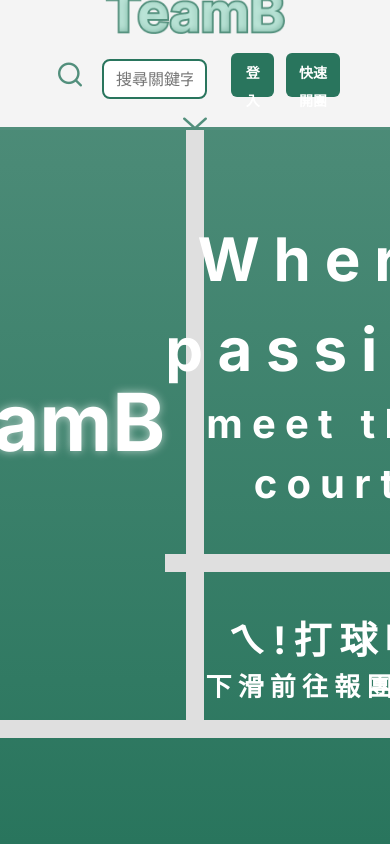
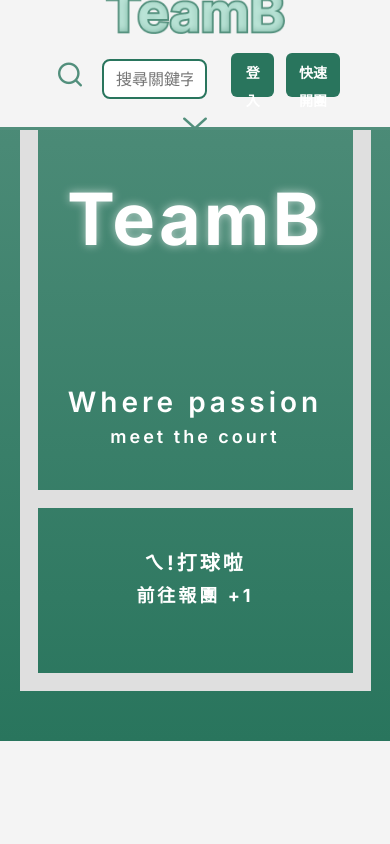
Before and after one commit to zx0938013408/TeamB_next, a Next.js app: page / in a window 390 px wide. Both pictures are taken after a click on the element 70 px from the left and 75 px from the top of the page. Shown: the top 844 px of the page. Built offline with nearby package versions, Linux system fonts and the light colour scheme; no server answers.

Commit message:
首頁 動畫區 rwd調整

```diff
--- a/components/HeroSection.js
+++ b/components/HeroSection.js
@@ -16,7 +16,7 @@ const HeroSection = React.forwardRef((_, ref) => {
           </div>
           <div className="hero-action">
             <div className="hero-highlight">ㄟ!打球啦</div>
-            <div className="hero-scroll">下滑前往報團 +1</div>
+            <div className="hero-scroll">前往報團 +1</div>
           </div>
         </div>
       </div>
--- a/styles/index-styles.css
+++ b/styles/index-styles.css
@@ -235,17 +235,19 @@
 /* 主視覺區塊 */
 .hero-container {
   width: 100%;
-  height: 100vh;
+  height: auto;
   background: #29755d;
   display: flex;
   justify-content: center;
   align-items: center;
+  padding: 200px 0;
 }
 
 /* 內部內容 */
 .hero-content {
-  width: 1440px;
-  height: 632px;
+  width: 90vw;
+  aspect-ratio: 16/9;
+  height: 70vh;
   display: flex;
   position: relative;
   border: 18px solid #dfdfdf;
@@ -261,11 +263,12 @@
 }
 
 .hero-logo {
-  font-size: 80px;
+  font-size: 72px;
   font-family: Inter, sans-serif;
   font-weight: 700;
   color: white;
   text-shadow: 0 0 10px rgba(255, 255, 255, 0.6);
+  letter-spacing: 6px;
 }
 
 /* 右側內容區域 */
@@ -301,13 +304,14 @@
   align-items: center;
   border-bottom: 9px solid #dfdfdf;
   padding: 40px 0;
+  letter-spacing: 3px;
 }
 
 .hero-title {
   font-size: 60px;
   font-family: Inter, sans-serif;
   font-weight: 700;
-  letter-spacing: 13.8px;
+  letter-spacing: 6px;
   color: white;
 }
 
@@ -315,7 +319,7 @@
   font-size: 40px;
   font-family: Inter, sans-serif;
   font-weight: 700;
-  letter-spacing: 9.2px;
+  letter-spacing: 3px;
   color: white;
 }
 
@@ -447,8 +451,8 @@
   opacity: 1;
 }
 
-.sportSelect{
-  cursor: pointer;  /* hover 進去會變手指 */
+.sportSelect {
+  cursor: pointer; /* hover 進去會變手指 */
 }
 
 /* 讓未懸停的圖示變淡 */
@@ -524,10 +528,6 @@
   text-align: center;
 }
 
-
-
-
-
 /* ************** 活動列表 **************** */
 /* 活動區塊 */
 .activity-container {
@@ -614,7 +614,6 @@
   text-align: center;
   margin-top: 20px;
   margin-bottom: 50px;
-
 }
 
 .scroll-hint {
@@ -650,14 +649,6 @@
   background-color: #ccc;
   border-radius: 4px;
 }
-
-
-
-
-
-
-
-
 
 /* ************** 購物商城 **************** */
 /* 商城區塊 */
@@ -1069,7 +1060,6 @@
 
 /* RWD for scroll items */
 @media (max-width: 768px) {
-
   /* 確保 h2 和 p 分行顯示 */
   .scroll-item h2,
   .scroll-item p {
@@ -1316,6 +1306,127 @@
 }
 
 @media (max-width: 768px) {
+  .hero-container {
+    width: 100%;
+    height: auto;
+    background: #29755d;
+    display: flex;
+    justify-content: center;
+    align-items: center;
+    padding: 100px 0 50px 0;
+  }
+
+  /* 內部內容 */
+  /* 改成上下排列 */
+
+  .hero-content {
+    width: 90vw;
+    display: flex;
+    flex-direction: column;
+    position: relative;
+    border: 18px solid #dfdfdf;
+  }
+
+  .hero-divider {
+    display: none;
+  }
+
+  .hero-left,
+.hero-right {
+  width: 100%;
+  padding: 20px 0;
+}
+  .hero-logo {
+    font-size: 72px;
+    font-family: Inter, sans-serif;
+    font-weight: 700;
+    color: white;
+    text-shadow: 0 0 10px rgba(255, 255, 255, 0.6);
+    letter-spacing: 3px;
+  }
+
+  /* **中央分割線** */
+  .hero-divider {
+    width: 0px;
+    height: 100%;
+    position: absolute;
+    left: 50%;
+    top: 0;
+    transform: translateX(-50%);
+    border-left: 10px solid #dfdfdf;
+  }
+
+  /* 主要標題區域 */
+  .hero-text {
+    width: 100%;
+    text-align: center;
+    flex: 1;
+    display: flex;
+    flex-direction: column;
+    justify-content: center;
+    align-items: center;
+    border-bottom: 9px solid #dfdfdf;
+    padding: 40px 0;
+  }
+
+  .hero-title {
+    font-size: 28px;
+    font-family: Inter, sans-serif;
+    font-weight: 600;
+    letter-spacing: 4px;
+    color: white;
+  }
+
+  .hero-subtitle {
+    font-size: 18px;
+    font-family: Inter, sans-serif;
+    font-weight: 600;
+    letter-spacing: 3px;
+    color: white;
+  }
+
+  /* 副標題與行動 */
+  .hero-action {
+    width: 100%;
+    text-align: center;
+    flex: 1;
+    display: flex;
+    flex-direction: column;
+    justify-content: center;
+    align-items: center;
+    border-top: 9px solid #dfdfdf;
+    padding: 40px 0;
+  }
+
+  .hero-highlight {
+    font-size: 20px;
+    font-family: Inter, sans-serif;
+    font-weight: 700;
+    letter-spacing: 3px;
+    color: white;
+  }
+
+  .hero-scroll {
+    font-size: 18px;
+    font-family: Inter, sans-serif;
+    font-weight: 700;
+    line-height: 35px;
+    letter-spacing: 3px;
+    color: white;
+  }
+
+  /* 右側中線（連接邊框及正中央線） */
+  .hero-right-divider {
+    width: 0px;
+    height: calc(100% + 36px);
+    position: absolute;
+    left: 75%;
+    transform: translateX(-50%);
+    border-left: 3px solid #dfdfdf;
+    top: -18px;
+  }
+
+
 
   /********   球類選項   *******/
   .sports-section {
@@ -1400,7 +1511,6 @@
     color: white;
   }
 
-
   /********   活動列表   ********/
 
   /* 查看更多 */
@@ -1417,7 +1527,6 @@
   .activity-footer .more-link {
     font-size: 18px;
   }
-
 
   .activity-scroll-vertical {
     display: flex;
@@ -1431,7 +1540,7 @@
     width: 300px;
   }
 
-  .activity-box>.card {
+  .activity-box > .card {
     flex: 0 0 auto;
     width: 85%;
     scroll-snap-align: start;
@@ -1497,8 +1606,6 @@
   }
 }
 
-
-
 /* 動畫區 */
 @keyframes shake-icon {
   0% {
```
